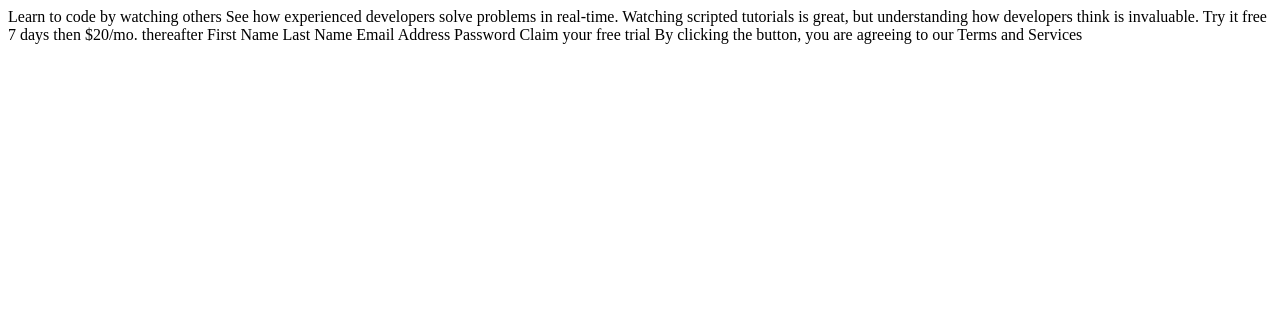
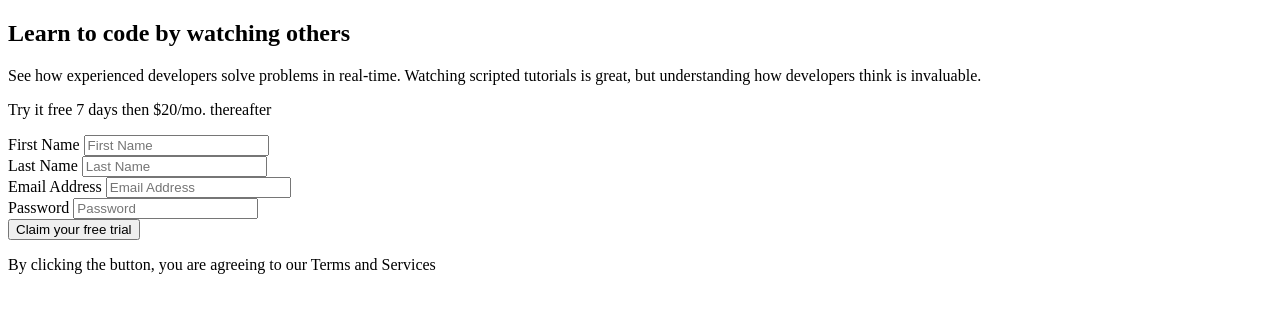
Before and after one commit to IAmMasterCraft/warm-up, a plain HTML site: page index.html in a window 1280 px wide. Drawn offline with Linux system fonts and the light colour scheme.

Commit message:
feat: html content and structure

```diff
--- a/index.html
+++ b/index.html
@@ -2,24 +2,54 @@
 <html lang="en">
 <head>
   <meta charset="UTF-8">
-  <meta name="viewport" content="width=device-width, initial-scale=1.0"> <!-- displays site properly based on user's device -->
+  <meta name="viewport" content="width=device-width, initial-scale=1.0">
 </head>
 <body>
-    Learn to code by watching others
+    <section id="introdution">
+      <div class="container">
+        <div class="left-column">
+          <h1>Learn to code by watching others</h1>
+          <p>
+            See how experienced developers solve problems in real-time. Watching scripted tutorials is great,
+            but understanding how developers think is invaluable.
+          </p>
+        </div>
+        <div class="right-column">
+          <div class="box">
+            <p>
+              <span>Try it free 7 days</span>
+              then $20/mo. thereafter
+            </p>
+          </div>
+          <div class="form-holder">
+            <form>
+              <div class="fields">
+                <label for="firstName">First Name</label>
+                <input type="text" id="firstName" name="firstName" placeholder="First Name" required />
+              </div>
 
-    See how experienced developers solve problems in real-time. Watching scripted tutorials is great,
-    but understanding how developers think is invaluable.
+              <div class="fields">
+                <label for="lastName">Last Name</label>
+                <input type="text" id="lastName" name="lastName" placeholder="Last Name" required />
+              </div>
 
-    Try it free 7 days then $20/mo. thereafter
+              <div class="fields">
+                <label for="emailAddress">Email Address</label>
+                <input type="email" id="emailAddress" name="emailAddress" placeholder="Email Address" required />
+              </div>
 
-    First Name
-    Last Name
-    Email Address
-    Password
+              <div class="fields">
+                <label for="password">Password</label>
+                <input type="password" id="password" name="password" placeholder="Password" required />
+              </div>
 
-    Claim your free trial
-
-    By clicking the button, you are agreeing to our Terms and Services
+              <button type="submit">Claim your free trial</button>
+              <p class="form-base">By clicking the button, you are agreeing to our <span>Terms and Services</span></p>
+            </form>
+          </div>
+        </div>
+      </div>
+    </section>
 
 </body>
 </html>
```
